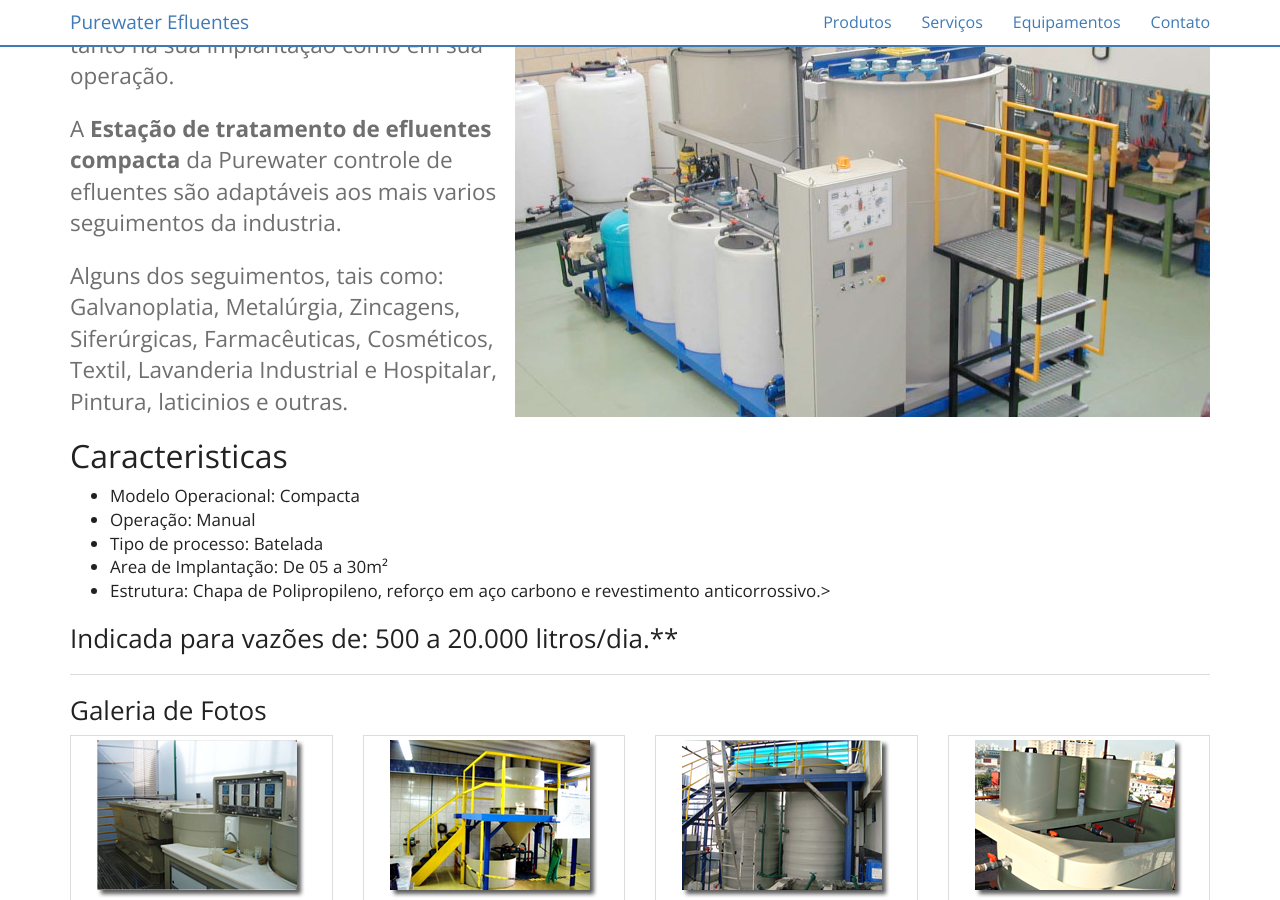
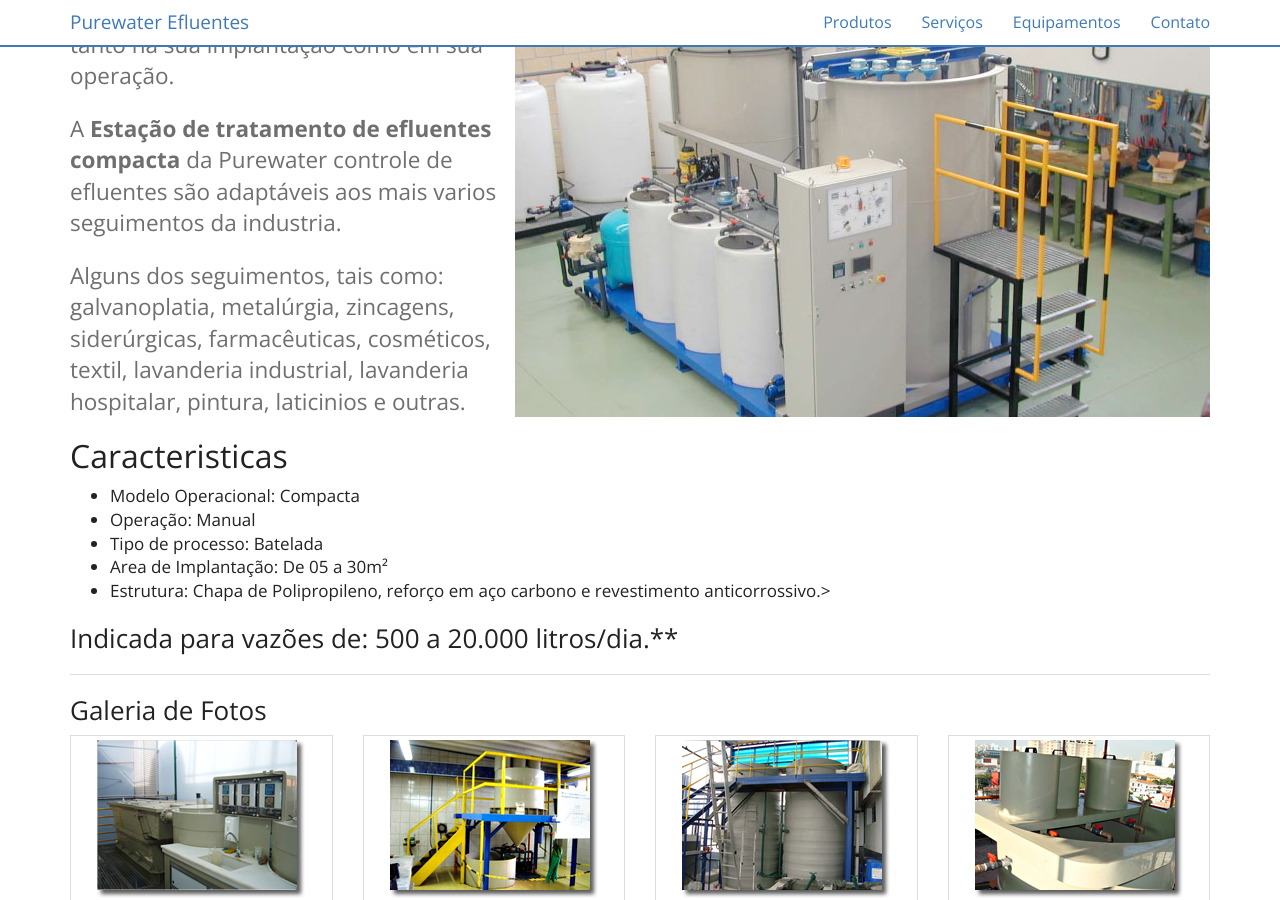
Before and after one commit to purewaterefluentes/purewaterefluentes.github.io, a Jekyll site: the page built from servicos/estacao-tratamento-efluentes-compacta.md, in a window 1280 px wide and 900 px high, scrolled down 440 px. Built offline with Jekyll 4.4.1, drawn with Linux system fonts in a browser that asks for light colours; nearby versions of some CDN libraries; library files that are not in the unit come from our copies.

Commit message:
Update estacao-tratamento-efluentes-compacta.md

```diff
--- a/servicos/estacao-tratamento-efluentes-compacta.md
+++ b/servicos/estacao-tratamento-efluentes-compacta.md
@@ -3,13 +3,13 @@
 title: Estação Compacta para Tratamento de Água e Efluentes
 ---
 
-<img class="img-responsive pull-right" style="max-width: 100%;" src="../../website/images/Estação-tratamento-efluentes-compacta.jpg" alt="Estação de tratamento de efluentes Compacta">
+<img class="img-responsive pull-right" style="max-width: 75%;" src="../../website/images/Estação-tratamento-efluentes-compacta.jpg" alt="Estação de tratamento de efluentes Compacta">
 
 <p class="lead">As estações compactas de tratamento de efluentes apresentam grande praticidade tanto na sua implantação como em sua operação.</p>
 
 <p class="lead">A <strong>Estação de tratamento de efluentes compacta</strong> da Purewater controle de efluentes são adaptáveis aos mais varios seguimentos da industria.</p>
 
-<p class="lead">Alguns dos seguimentos, tais como: Galvanoplatia, Metalúrgia, Zincagens, Siferúrgicas, Farmacêuticas, Cosméticos, Textil, Lavanderia Industrial e Hospitalar, Pintura, laticinios e outras.</p>
+<p class="lead">Alguns dos seguimentos, tais como: galvanoplatia, metalúrgia, zincagens, siderúrgicas, farmacêuticas, cosméticos, textil, lavanderia industrial, lavanderia hospitalar, pintura, laticinios e outras.</p>
 
 
 ## Caracteristicas
```
